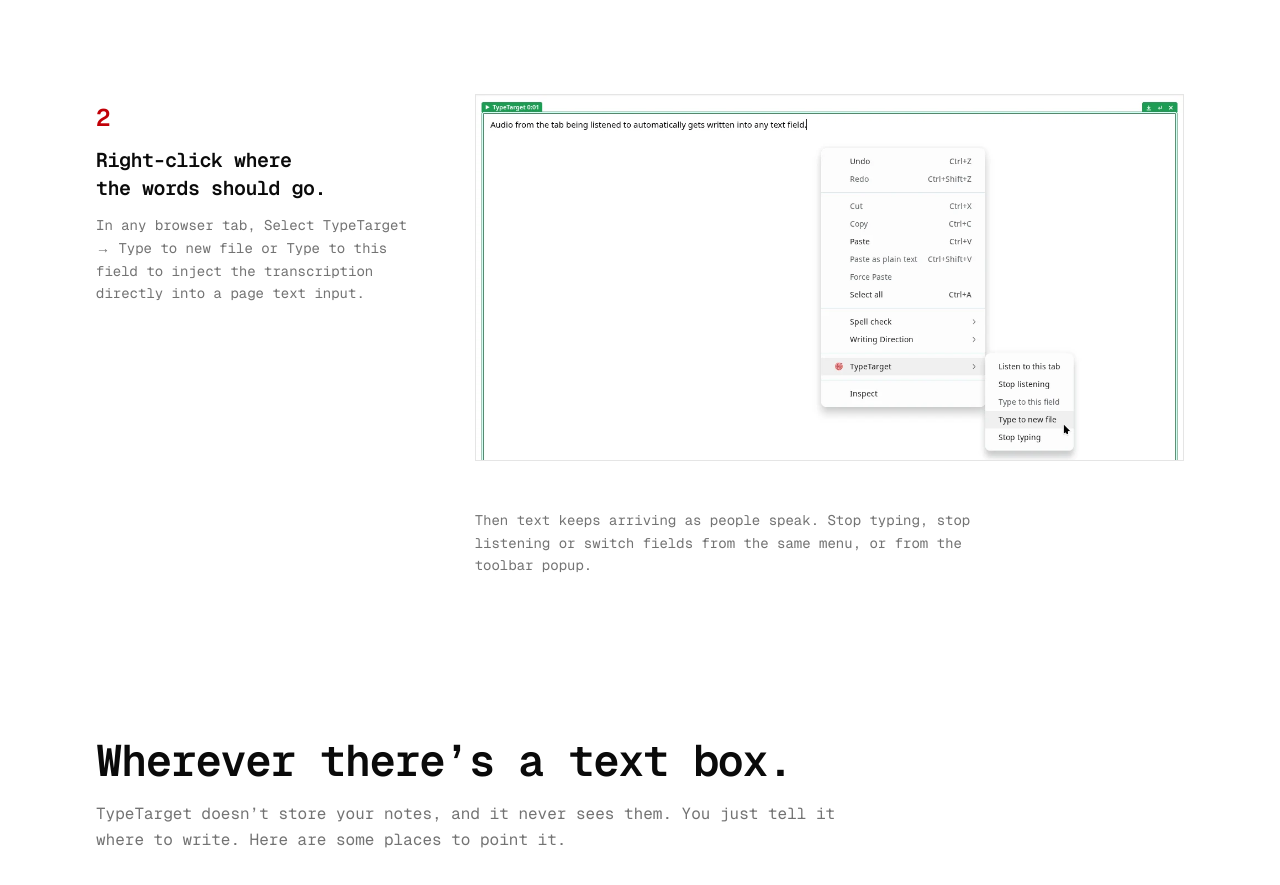
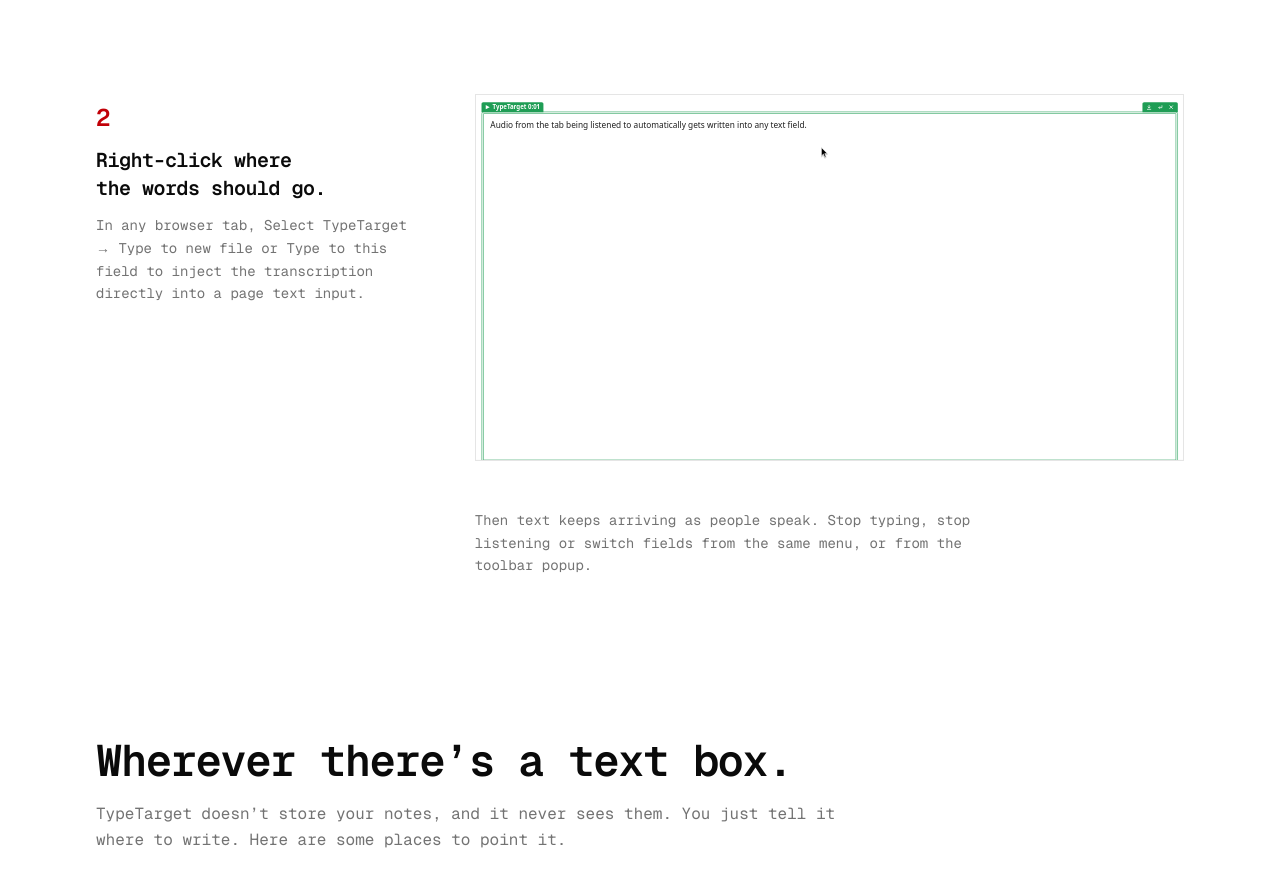
Before and after one commit to wllmmh/typetarget-landing-page, a Next.js app: page / in a window 1280 px wide. Shown: the part 1108-1993 px from the top of the page. Built offline with nearby package versions, Linux system fonts and the light colour scheme.

Commit message:
type to animation

```diff
--- a/components/landing/hero.tsx
+++ b/components/landing/hero.tsx
@@ -1,6 +1,7 @@
 import Image from "next/image"
 import { ArrowDownIcon, GithubLogoIcon } from "@phosphor-icons/react/ssr"
 
+import { TypeToFieldAnimation } from "@/components/landing/type-to-field-animation"
 import { ContextMenuAnimation } from "@/components/mock-context-menu/context-menu-animation"
 import { BlurFade } from "@/components/ui/blur-fade"
 import { Button } from "@/components/ui/button"
@@ -49,14 +50,7 @@
     title: "Right-click where the words should go.",
     body: "In any browser tab, Select TypeTarget → Type to new file or Type to this field to inject the transcription directly into a page text input.",
     media: (
-      <Image
-        src="/type-to-field.webp"
-        alt="A TypeTarget text box with a green outline and a 0:01 timer, filling with transcribed speech, and the TypeTarget menu open."
-        width={1280}
-        height={660}
-        loading="lazy"
-        className="h-auto w-full"
-      />
+      <TypeToFieldAnimation label="A blank text field on a web page. The pointer right-clicks it, opens the TypeTarget menu and clicks Type to this field. The field gets a green outline and a timer, and transcribed speech types into it." />
     ),
   },
 ] as const
--- /dev/null
+++ b/components/landing/type-to-field-animation.tsx
@@ -0,0 +1,125 @@
+"use client"
+
+import type { ReactNode } from "react"
+
+import { ContextMenuAnimation } from "@/components/mock-context-menu/context-menu-animation"
+import {
+  CHROME_EDITABLE_MENU,
+  CHROME_EDITABLE_MENU_WIDTH,
+  TYPETARGET_FIELD_SUBMENU,
+} from "@/components/mock-context-menu/default-entries"
+import { TypingAnimation } from "@/components/ui/typing-animation"
+import { cn } from "@/lib/utils"
+
+const FIELD_TEXT =
+  "Audio from the tab being listened to automatically gets written into any text field."
+const FIELD_TYPE_SPEED = 25
+// Let the text finish typing, then hold on it briefly before the loop restarts.
+const LOOP_DELAY = FIELD_TEXT.length * FIELD_TYPE_SPEED + 1000
+
+const GREEN = "#1f9d55"
+const FONT_STACK =
+  "[font-family:system-ui,-apple-system,'Segoe_UI',Roboto,'Noto_Sans',Ubuntu,sans-serif]"
+
+const IconButton = ({ children }: { children: ReactNode }) => (
+  <span className="flex h-4 w-5 items-center justify-center">
+    <svg viewBox="0 0 12 12" width={10} height={10} aria-hidden>
+      {children}
+    </svg>
+  </span>
+)
+
+const FieldStage = ({ active }: { active: boolean }) => (
+  <div className="absolute inset-0 bg-white">
+    {active && (
+      <>
+        <div
+          style={{ backgroundColor: GREEN }}
+          className={cn(
+            "absolute top-[13px] left-[10px] flex items-center rounded-t-[3px] px-[6px] py-px text-[11px] leading-4 font-semibold whitespace-nowrap text-white tabular-nums",
+            FONT_STACK
+          )}
+        >
+          <svg
+            viewBox="0 0 12 12"
+            width={10}
+            height={10}
+            aria-hidden
+            className="mr-1 shrink-0"
+          >
+            <path d="M2 1.2 L10.5 6 L2 10.8 Z" fill="currentColor" />
+          </svg>
+          TypeTarget 0:01
+        </div>
+        <div
+          style={{ backgroundColor: GREEN }}
+          className="absolute top-[13px] right-[10px] flex items-center rounded-t-[3px] px-[2px] py-px text-white"
+        >
+          <IconButton>
+            <path
+              d="M6 1 V8 M3 5 L6 8 L9 5 M1.5 10.75 H10.5"
+              stroke="currentColor"
+              strokeWidth={1.5}
+              fill="none"
+            />
+          </IconButton>
+          <IconButton>
+            <path
+              d="M10 2 V7 H3 M5.5 4.5 L3 7 L5.5 9.5"
+              stroke="currentColor"
+              strokeWidth={1.5}
+              fill="none"
+            />
+          </IconButton>
+          <IconButton>
+            <path
+              d="M2.5 2.5 L9.5 9.5 M9.5 2.5 L2.5 9.5"
+              stroke="currentColor"
+              strokeWidth={1.75}
+              fill="none"
+            />
+          </IconButton>
+        </div>
+      </>
+    )}
+    <div
+      style={
+        active
+          ? { outline: `4px double ${GREEN}`, outlineOffset: -4 }
+          : undefined
+      }
+      className={cn(
+        "absolute top-[30px] right-[10px] -bottom-1 left-[10px] rounded-t-[4px] px-4 py-3 text-[15px] leading-[1.5] font-normal tracking-normal text-[#1f1f1f]",
+        FONT_STACK,
+        !active && "border border-[#c4c7c5]"
+      )}
+    >
+      {/* Mounted on click so the text types from the start on every loop. */}
+      {active && (
+        <TypingAnimation
+          className="leading-[inherit] tracking-[inherit]"
+          duration={FIELD_TYPE_SPEED}
+          startOnView={false}
+          cursorStyle="line"
+        >
+          {FIELD_TEXT}
+        </TypingAnimation>
+      )}
+    </div>
+  </div>
+)
+
+export const TypeToFieldAnimation = ({ label }: { label: string }) => (
+  <ContextMenuAnimation
+    cursorStart={{ x: 625, y: 95 }}
+    menuEntries={CHROME_EDITABLE_MENU}
+    menuWidth={CHROME_EDITABLE_MENU_WIDTH}
+    submenuEntries={TYPETARGET_FIELD_SUBMENU}
+    submenuTargetId="type-to-field"
+    renderStage={(clicked) => <FieldStage active={clicked} />}
+    loopDelay={LOOP_DELAY}
+    width={1280}
+    height={660}
+    label={label}
+  />
+)
--- a/components/mock-context-menu/context-menu-animation.tsx
+++ b/components/mock-context-menu/context-menu-animation.tsx
@@ -38,6 +38,8 @@
   mainHighlight: number | null
   subHighlight: number | null
   pressed: boolean
+  /** The target item was clicked this loop. */
+  clicked: boolean
 }
 
 const CLOSED_SCENE: Scene = {
@@ -46,6 +48,7 @@
   mainHighlight: null,
   subHighlight: null,
   pressed: false,
+  clicked: false,
 }
 
 const OUTSIDE: MenuHit = { kind: "outside" }
@@ -59,11 +62,18 @@
   cursorEnd?: Point
   /** Top-left of the context menu. Defaults to `cursorStart`, like a real right-click. */
   menuPosition?: Point
+  /** Must include the TypeTarget item. */
+  menuEntries?: MockMenuEntry[]
+  menuWidth?: number
   submenuEntries?: MockMenuEntry[]
   /** Id of the submenu item the cursor hovers and clicks. */
   submenuTargetId?: string
   /** Rendered behind the menus, filling the container. */
   background?: ReactNode
+  /** Rendered behind the menus in stage px. `clicked` is true from the click until the loop restarts. */
+  renderStage?: (clicked: boolean) => ReactNode
+  /** Pause once the pointer is back at the start, before the loop restarts, in ms. */
+  loopDelay?: number
   /** Logical stage size. Everything is laid out in these px and scaled to fit. */
   width?: number
   height?: number
@@ -89,9 +99,13 @@
   cursorStart,
   cursorEnd,
   menuPosition = cursorStart,
+  menuEntries = CHROME_PAGE_MENU,
+  menuWidth = MENU_METRICS.menuWidth,
   submenuEntries = TYPETARGET_SUBMENU,
   submenuTargetId = "listen",
   background,
+  renderStage,
+  loopDelay = 500,
   width = 1280,
   height = 800,
   label,
@@ -111,14 +125,15 @@
   const endY = cursorEnd?.y
 
   const geometry = useMemo(() => {
-    const parentIndex = findEntryIndex(CHROME_PAGE_MENU, PARENT_ID)
+    const parentIndex = findEntryIndex(menuEntries, PARENT_ID)
     const targetIndex = findEntryIndex(submenuEntries, submenuTargetId)
     const menuOrigin = { x: menuX, y: menuY }
     const submenuOrigin = getSubmenuOrigin({
       menuOrigin,
-      entries: CHROME_PAGE_MENU,
+      entries: menuEntries,
       parentIndex,
       boundsWidth: width,
+      menuWidth,
     })
     const opensRight = submenuOrigin.x > menuX
     const parentRowTop = submenuOrigin.y + MENU_METRICS.paddingY
@@ -134,7 +149,7 @@
       start: { x: startX, y: startY },
       // A resting point on the parent row, near the edge the submenu opens from.
       waypoint: {
-        x: opensRight ? menuX + MENU_METRICS.menuWidth - 90 : menuX + 90,
+        x: opensRight ? menuX + menuWidth - 90 : menuX + 90,
         y: parentRowTop + 14,
       },
       // Matches where the pointer sits in the reference screenshot.
@@ -150,6 +165,8 @@
     endY,
     menuX,
     menuY,
+    menuEntries,
+    menuWidth,
     width,
     submenuEntries,
     submenuTargetId,
@@ -226,12 +243,7 @@
       }
 
       const mainHit = current.mainOpen
-        ? hitTestMenu(
-            CHROME_PAGE_MENU,
-            menuOrigin,
-            MENU_METRICS.menuWidth,
-            point
-          )
+        ? hitTestMenu(menuEntries, menuOrigin, menuWidth, point)
         : OUTSIDE
 
       // Safe-triangle: crossing other rows on the way into an open submenu keeps it.
@@ -304,11 +316,11 @@
         // Left-click: the item activates on release and the menus dismiss.
         update({ pressed: true })
         await wait(120, signal)
-        update(CLOSED_SCENE)
+        update({ ...CLOSED_SCENE, clicked: true })
         await wait(550, signal)
 
         await moveTo(start, 0.14)
-        await wait(500, signal)
+        await wait(loopDelay, signal)
       }
     }
 
@@ -320,7 +332,17 @@
       controller.abort()
       setScene(CLOSED_SCENE)
     }
-  }, [inView, reduceMotion, geometry, submenuEntries, cursorX, cursorY])
+  }, [
+    inView,
+    reduceMotion,
+    geometry,
+    menuEntries,
+    menuWidth,
+    submenuEntries,
+    loopDelay,
+    cursorX,
+    cursorY,
+  ])
 
   // Reduced motion: hold the final hovered frame instead of looping. The server
   // can't know the preference, so wait until mounted (scale is measured) to
@@ -333,6 +355,7 @@
           mainHighlight: geometry.parentIndex,
           subHighlight: geometry.targetIndex,
           pressed: false,
+          clicked: false,
         }
       : scene
 
@@ -356,7 +379,10 @@
           scale === null && "invisible"
         )}
       >
+        {renderStage?.(shown.clicked)}
         <MockContextMenu
+          entries={menuEntries}
+          width={menuWidth}
           position={geometry.menuOrigin}
           open={shown.mainOpen}
           highlightedIndex={shown.mainHighlight}
--- a/components/mock-context-menu/default-entries.tsx
+++ b/components/mock-context-menu/default-entries.tsx
@@ -52,6 +52,61 @@
   { kind: "item", id: "inspect", label: "Inspect" },
 ]
 
+/** Chrome's menu for a right-click inside a text field. */
+export const CHROME_EDITABLE_MENU: MockMenuEntry[] = [
+  { kind: "item", id: "undo", label: "Undo", shortcut: "Ctrl+Z" },
+  {
+    kind: "item",
+    id: "redo",
+    label: "Redo",
+    shortcut: "Ctrl+Shift+Z",
+    disabled: true,
+  },
+  separator,
+  { kind: "item", id: "cut", label: "Cut", shortcut: "Ctrl+X", disabled: true },
+  {
+    kind: "item",
+    id: "copy",
+    label: "Copy",
+    shortcut: "Ctrl+C",
+    disabled: true,
+  },
+  { kind: "item", id: "paste", label: "Paste", shortcut: "Ctrl+V" },
+  {
+    kind: "item",
+    id: "paste-plain",
+    label: "Paste as plain text",
+    shortcut: "Ctrl+Shift+V",
+    disabled: true,
+  },
+  { kind: "item", id: "force-paste", label: "Force Paste", disabled: true },
+  { kind: "item", id: "select-all", label: "Select all", shortcut: "Ctrl+A" },
+  separator,
+  { kind: "item", id: "spell-check", label: "Spell check", hasSubmenu: true },
+  {
+    kind: "item",
+    id: "writing-direction",
+    label: "Writing Direction",
+    hasSubmenu: true,
+  },
+  separator,
+  {
+    kind: "item",
+    id: "typetarget",
+    label: "TypeTarget",
+    icon: <Image src="/typetarget-icon.png" alt="" width={16} height={16} />,
+    hasSubmenu: true,
+  },
+  separator,
+  { kind: "item", id: "inspect", label: "Inspect" },
+]
+
+/**
+ * Chrome draws this menu 297px wide, but the mock's wider shortcut gap would
+ * truncate "Paste as plain text" at that size.
+ */
+export const CHROME_EDITABLE_MENU_WIDTH = 310
+
 export const TYPETARGET_SUBMENU: MockMenuEntry[] = [
   { kind: "item", id: "listen", label: "Listen to this tab" },
   {
@@ -69,3 +124,12 @@
   { kind: "item", id: "type-to-new-file", label: "Type to new file" },
   { kind: "item", id: "stop-typing", label: "Stop typing", disabled: true },
 ]
+
+/** The submenu over a text field while a tab is being listened to. */
+export const TYPETARGET_FIELD_SUBMENU: MockMenuEntry[] = [
+  { kind: "item", id: "listen", label: "Listen to this tab" },
+  { kind: "item", id: "stop-listening", label: "Stop listening" },
+  { kind: "item", id: "type-to-field", label: "Type to this field" },
+  { kind: "item", id: "type-to-new-file", label: "Type to new file" },
+  { kind: "item", id: "stop-typing", label: "Stop typing", disabled: true },
+]
--- a/components/mock-context-menu/layout.ts
+++ b/components/mock-context-menu/layout.ts
@@ -26,8 +26,7 @@
   submenuWidth: 160,
 } as const
 
-const { rowHeight, separatorHeight, paddingY, menuWidth, submenuWidth } =
-  MENU_METRICS
+const { rowHeight, separatorHeight, paddingY, submenuWidth } = MENU_METRICS
 
 const getEntryHeight = (entry: MockMenuEntry) =>
   entry.kind === "separator" ? separatorHeight : rowHeight
@@ -81,11 +80,13 @@
   entries,
   parentIndex,
   boundsWidth,
+  menuWidth = MENU_METRICS.menuWidth,
 }: {
   menuOrigin: Point
   entries: MockMenuEntry[]
   parentIndex: number
   boundsWidth: number
+  menuWidth?: number
 }): Point => {
   const right = menuOrigin.x + menuWidth
 
--- a/components/mock-context-menu/mock-context-menu.tsx
+++ b/components/mock-context-menu/mock-context-menu.tsx
@@ -111,13 +111,17 @@
   entries = CHROME_PAGE_MENU,
   highlightedIndex = null,
   pressed = false,
+  width = MENU_METRICS.menuWidth,
   ...props
-}: MockMenuProps) => (
+}: MockMenuProps & {
+  /** Chrome sizes the menu to fit its longest row. */
+  width?: number
+}) => (
   <MockMenuSurface
     entries={entries}
     highlightedIndex={highlightedIndex}
     pressed={pressed}
-    width={MENU_METRICS.menuWidth}
+    width={width}
     iconGutter
     {...props}
   />
```
Also changed, not shown: 1 other file (tests, documents, lock files or other folders).
